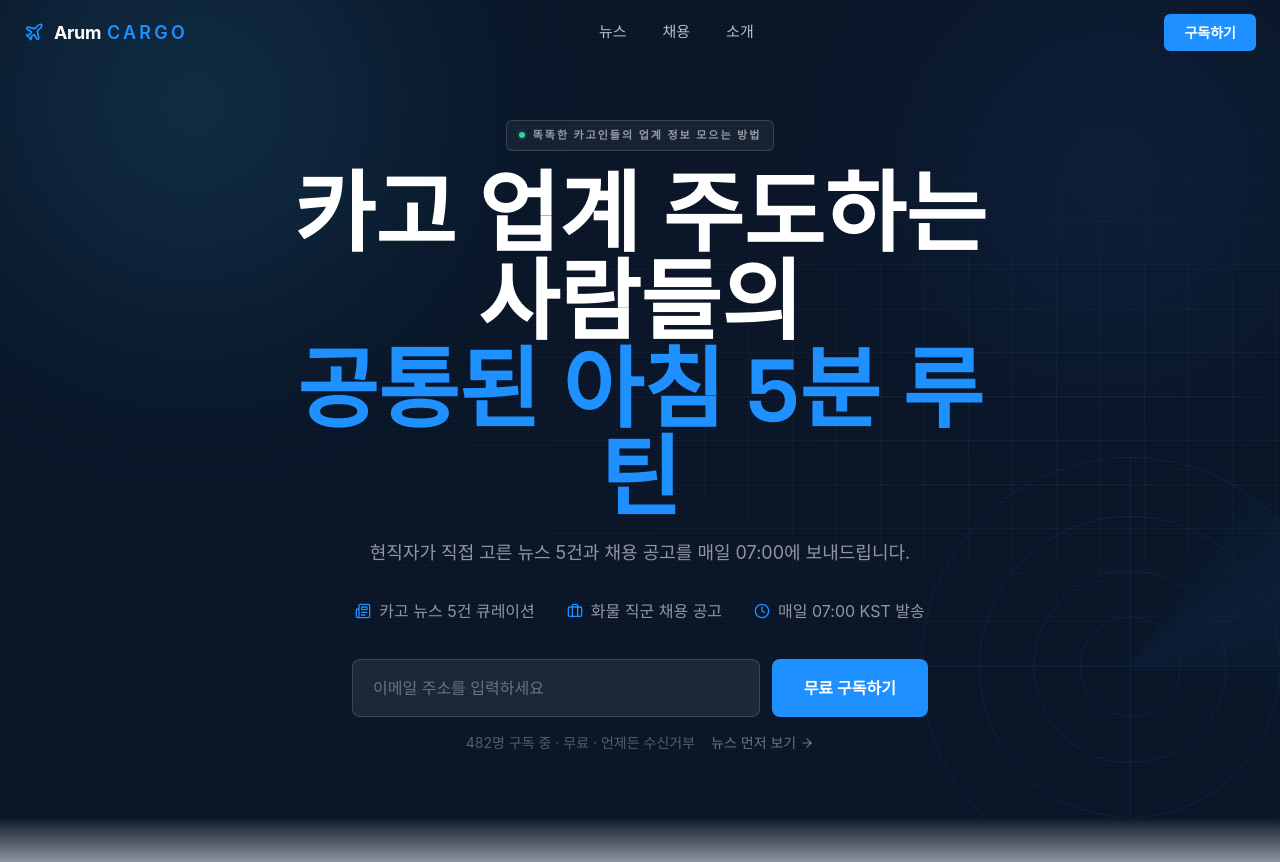
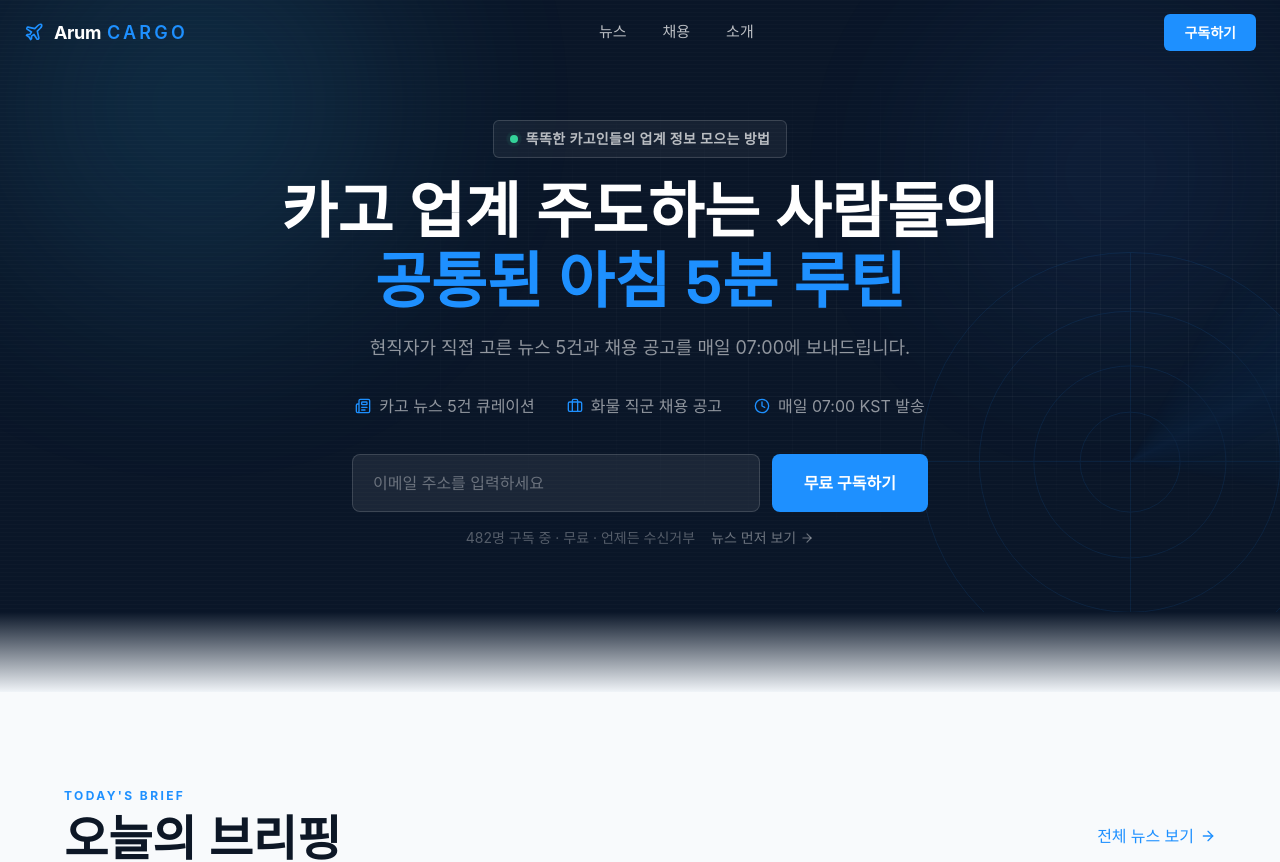
Before and after one commit to raion-log/arum-cargo-app, a Next.js app: page / in a window 1280 px wide. Shown: the top 862 px of the page. Built offline with nearby package versions, Linux system fonts and the light colour scheme.

Commit message:
fix(hero): 헤드라인 2줄 고정 + 폰트 3.8rem + 배지 크기 업

```diff
--- a/src/components/landing/hero-section.tsx
+++ b/src/components/landing/hero-section.tsx
@@ -70,13 +70,13 @@ export function HeroSection() {
         <motion.div
           initial={{ opacity: 0, y: 8 }} animate={{ opacity: 1, y: 0 }}
           transition={{ delay: 0.05, duration: 0.4, ease: 'easeOut' as const }}
-          className="inline-flex items-center gap-2 mb-5 rounded-sm border border-white/15 bg-white/5 px-3 py-1.5"
+          className="inline-flex items-center gap-2 mb-5 rounded-sm border border-white/15 bg-white/5 px-4 py-2"
         >
-          <span className="relative flex h-1.5 w-1.5">
+          <span className="relative flex h-2 w-2">
             <span className="animate-ping absolute inline-flex h-full w-full rounded-full bg-emerald-400 opacity-75" />
-            <span className="relative inline-flex h-1.5 w-1.5 rounded-full bg-emerald-400" />
+            <span className="relative inline-flex h-2 w-2 rounded-full bg-emerald-400" />
           </span>
-          <span className="text-[11px] font-bold tracking-[0.18em] uppercase text-white/55">
+          <span className="text-sm font-semibold tracking-wide text-white/70">
             똑똑한 카고인들의 업계 정보 모으는 방법
           </span>
         </motion.div>
@@ -85,10 +85,10 @@ export function HeroSection() {
         <motion.h1
           initial={{ opacity: 0, y: 20 }} animate={{ opacity: 1, y: 0 }}
           transition={{ delay: 0.15, duration: 0.6, ease: 'easeOut' as const }}
-          className="font-bold leading-[1.1] text-white mb-4 text-5xl sm:text-6xl lg:text-[5.5rem]"
+          className="font-bold leading-[1.15] text-white mb-4 text-[2.2rem] sm:text-[3rem] lg:text-[3.8rem]"
         >
-          카고 업계 주도하는 사람들의<br />
-          <span className="text-[var(--arum-sky)]">공통된 아침 5분 루틴</span>
+          <span className="block">카고 업계 주도하는 사람들의</span>
+          <span className="block text-[var(--arum-sky)]">공통된 아침 5분 루틴</span>
         </motion.h1>
 
         {/* One-liner */}
```
